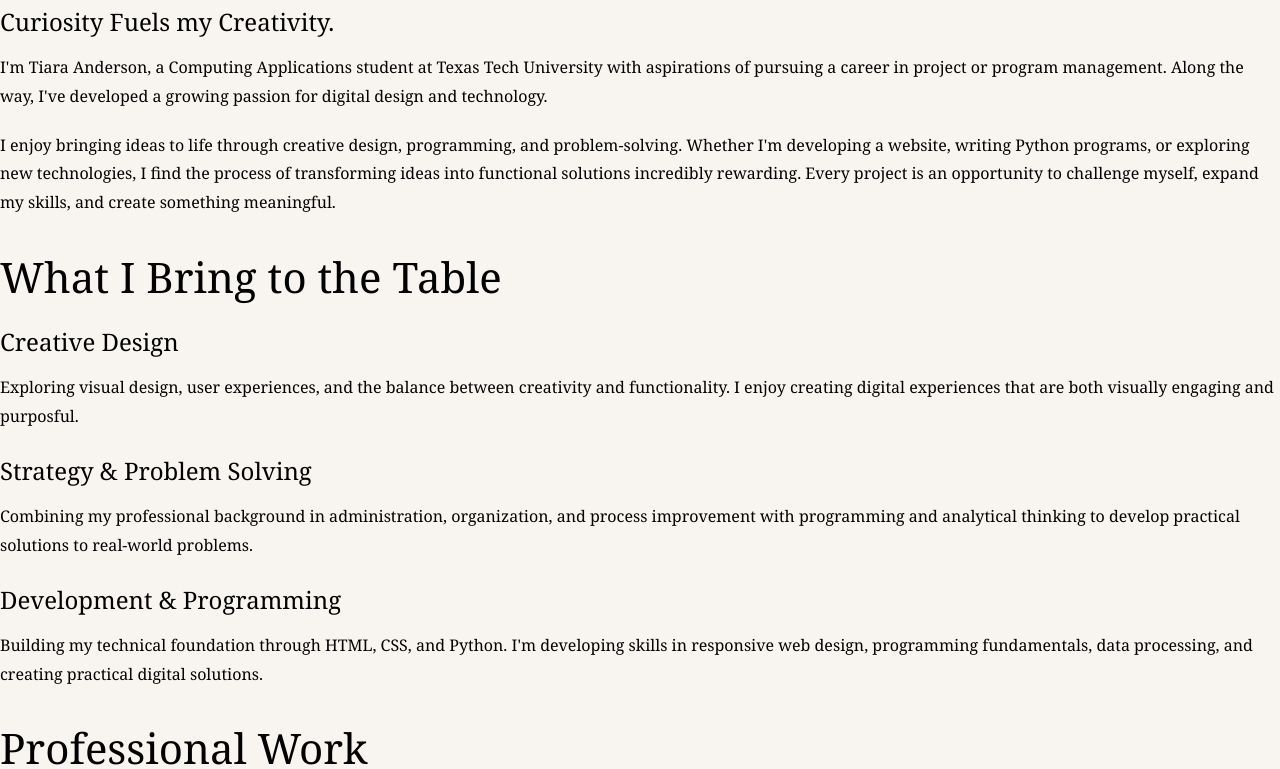
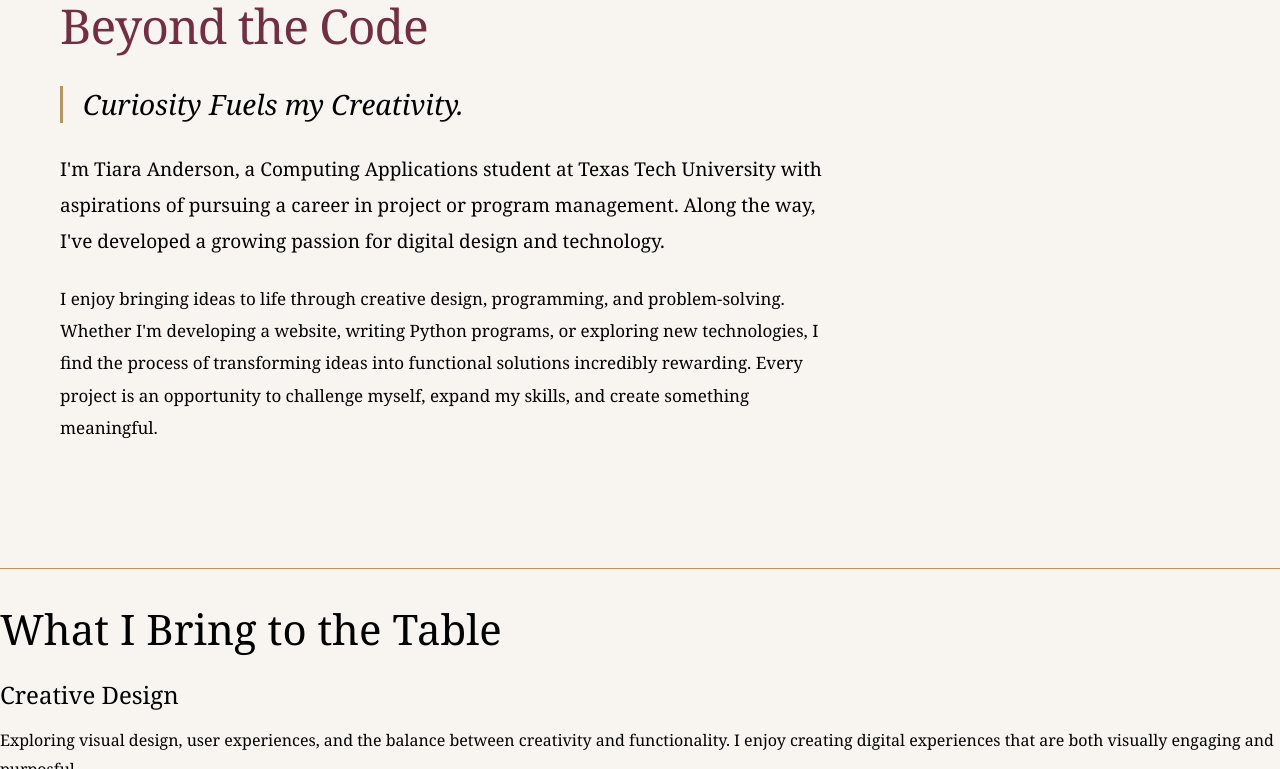
Before and after one commit to tiaariel-cyber/course-portfolio, a plain HTML site: page project-01/index.html in a window 1280 px wide. Shown: the part 747-1516 px from the top of the page. Drawn offline with Linux system fonts and the light colour scheme.

Commit message:
Style About and Skills sections with custom editorial layout

```diff
--- a/project-01/style.css
+++ b/project-01/style.css
@@ -192,3 +192,42 @@ header nav a:focus-visible {
     outline: 3px solid var(--color-gold);
     outline-offset: 5px;
 }
+
+/* About Me Section */
+
+#about {
+    padding: 100px 60px;
+    background-color: var(--color-cream);
+    border-bottom: 1px solid var(--color-gold);
+}
+
+#about h2 {
+    color: var(--color-burgundy);
+    font-size: 48px;
+    margin-top: 0;
+    margin-bottom: 32px;
+    letter-spacing: -1px;
+}
+
+#about h3 {
+    color: var(--color-black);
+    font-size: 28px;
+    font-style: italic;
+    font-weight: normal;
+    margin-top: 0;
+    margin-bottom: 28px;
+    padding-left: 20px;
+    border-left: 3px solid var(--color-gold);
+}
+
+#about p {
+    font-size: 17px;
+    line-height: 1.9;
+    max-width: 780px;
+    margin-bottom: 24px;
+}
+
+#about p:first-of-type {
+    font-size: 19px;
+    color: var(--color-black);
+}
```
